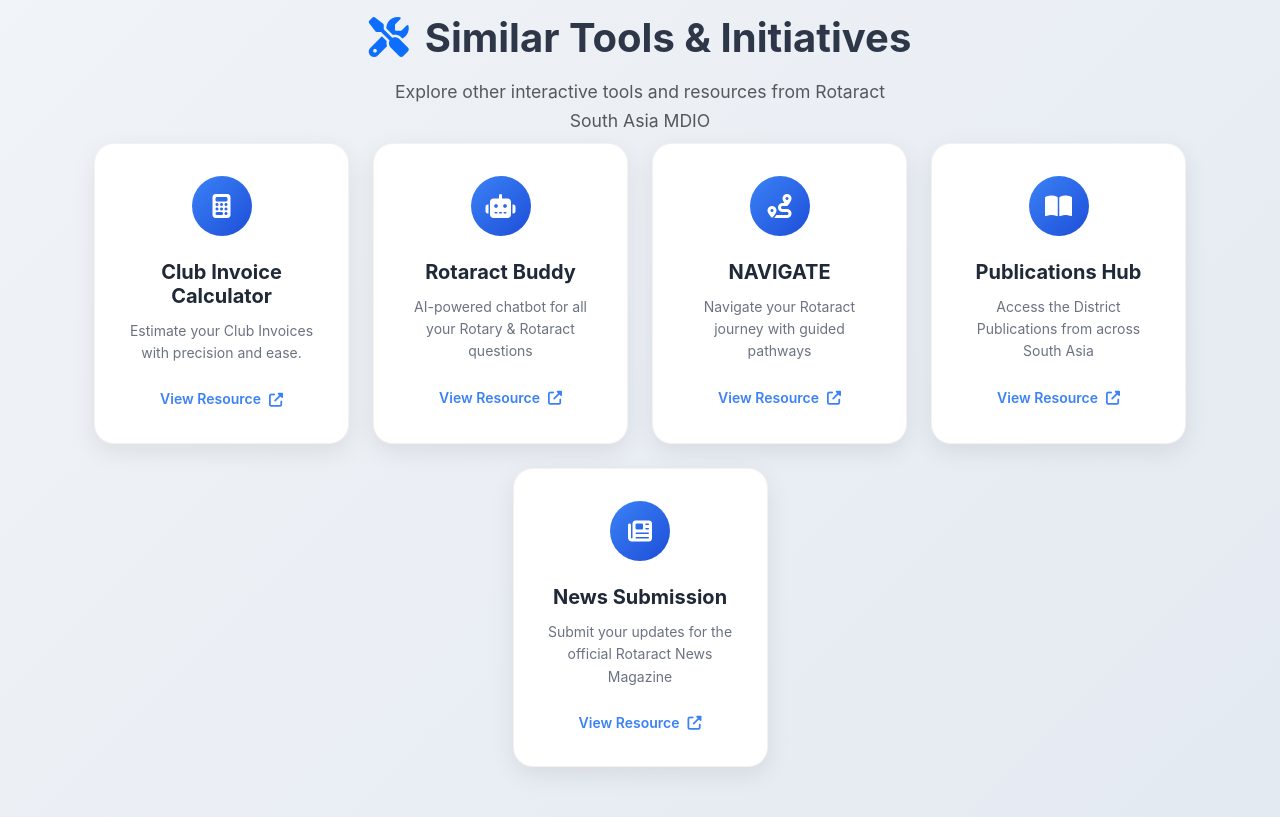
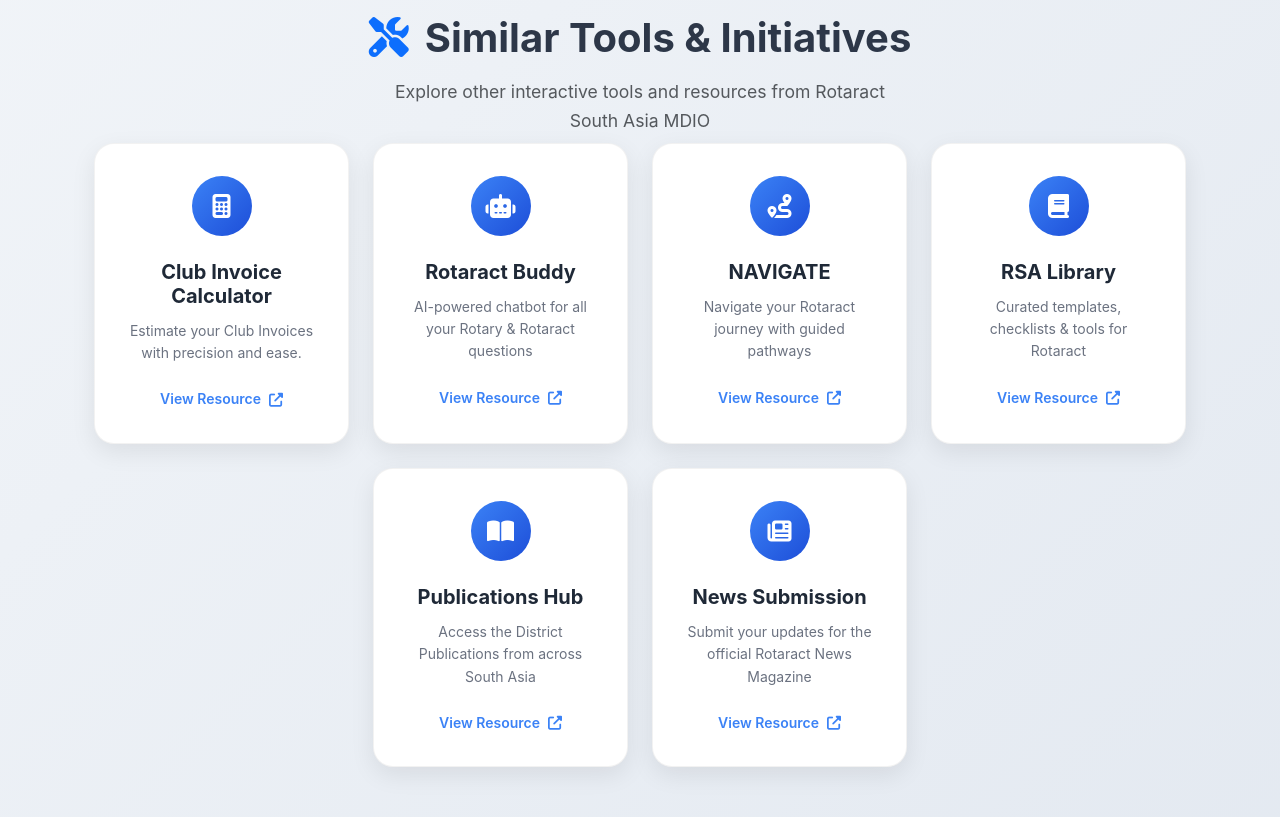
Before and after one commit to rsamdio/RSACertify, a Jekyll site: the page built from index.html, in a window 1280 px wide and 900 px high, scrolled down 1304 px. Shown: the top 817 px of the window. Built offline with Jekyll 4.4.1, drawn with Linux system fonts in a browser that asks for light colours; the list of posts is cut into pages by our own code; comment, search, counter and statistics services are not loaded.

Commit message:
tools update

```diff
--- a/index.html
+++ b/index.html
@@ -206,6 +206,22 @@
                         </div>
                         <h3 class="tool-title">NAVIGATE</h3>
                         <p class="tool-description">Navigate your Rotaract journey with guided pathways</p>
+                        <div class="tool-action">
+                            <span>View Resource</span>
+                            <i class="fa-solid fa-external-link-alt"></i>
+                        </div>
+                    </a>
+                </div>
+            </div>
+
+            <div class="col-lg-3 col-md-6 mb-4">
+                <div class="tool-card">
+                    <a href="https://library.rsamdio.org/" target="_blank" rel="noopener noreferrer" class="tool-link">
+                        <div class="tool-icon">
+                            <i class="fa-solid fa-book"></i>
+                        </div>
+                        <h3 class="tool-title">RSA Library</h3>
+                        <p class="tool-description">Curated templates, checklists & tools for Rotaract</p>
                         <div class="tool-action">
                             <span>View Resource</span>
                             <i class="fa-solid fa-external-link-alt"></i>
```
